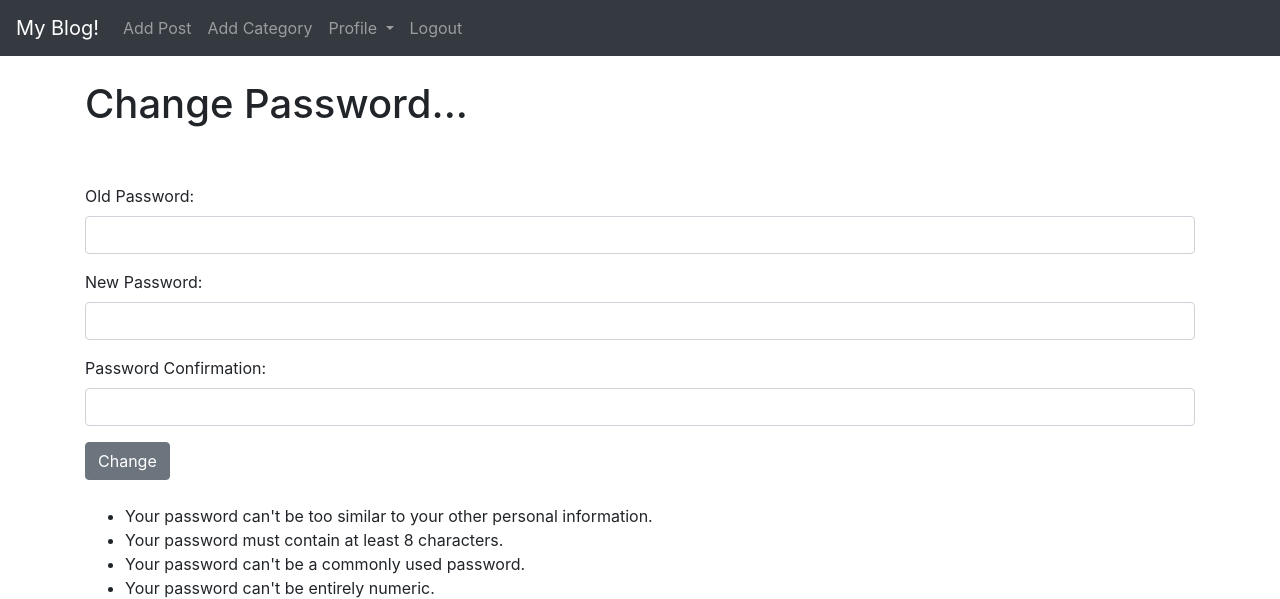
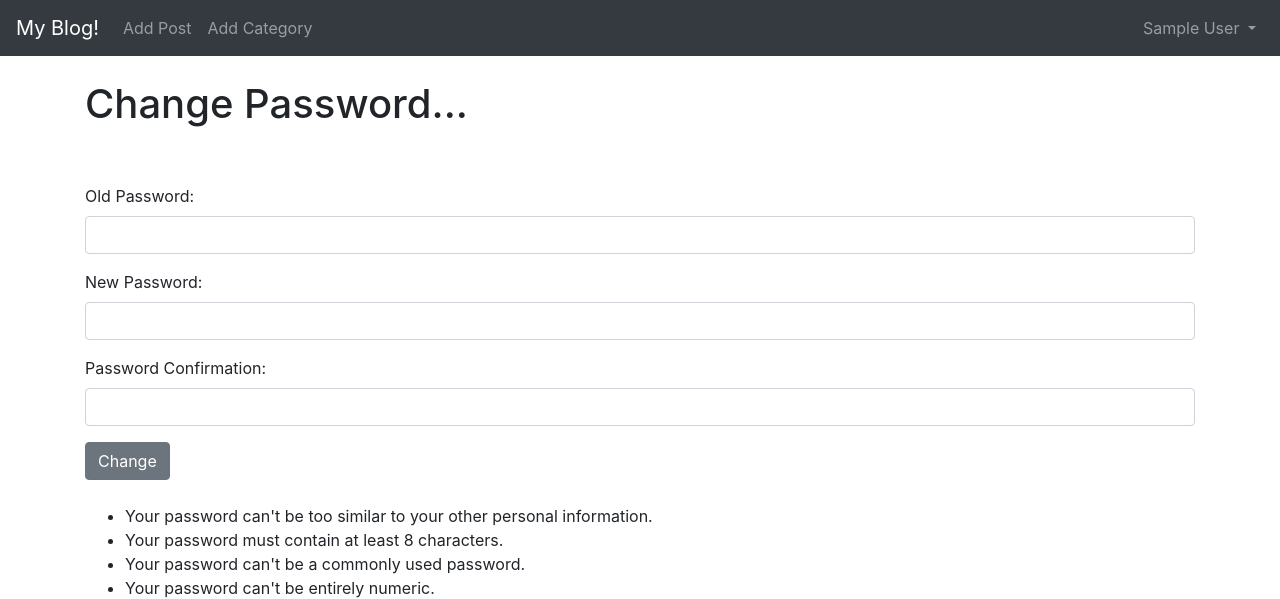
Before and after one commit to neslihanucum/SimpleBlog, a Django app: page /members/password/ in a window 1280 px wide. Shown: the top 599 px of the page. Run offline with Django 4.2, Linux system fonts and the light colour scheme; the visitor is signed in with stand-in values (Sample User, id 1); data that the repository does not hold is empty.

Commit message:
end of the tutorial

```diff
--- a/ablog/members/forms.py
+++ b/ablog/members/forms.py
@@ -16,7 +16,6 @@ class ProfilePageForm(forms.ModelForm):
             'twitter_url': forms.TextInput(attrs={'class': 'form-control'}),
             'instagram_url': forms.TextInput(attrs={'class': 'form-control'}),
             'pinterest_url': forms.TextInput(attrs={'class': 'form-control'}),
-
         }
 
 
--- a/ablog/theblog/templates/base.html
+++ b/ablog/theblog/templates/base.html
@@ -69,25 +69,6 @@
                     Add Category
                 </a>
             </li>
-            <li class="nav-item dropdown">
-              <a class="nav-link dropdown-toggle" href="#" role="button" data-toggle="dropdown" aria-expanded="false">
-                Profile
-              </a>
-              <ul class="dropdown-menu">
-                <li><a class="dropdown-item" href="{% url 'members:edit_profile' %}">Edit Settings</a></li>
-                {% if user.profile.id %}
-                    <li><a class="dropdown-item" href="{% url 'members:edit_profile_page' user.profile.id %}">Edit Profile Page</a></li>
-                    <li><a class="dropdown-item" href="{% url 'members:show_profile_page' user.profile.id %}">Show Profile Page</a></li>
-                {% else %}
-                    <li><a class="dropdown-item" href="{% url 'members:create_profile_page' %}">Create Profile Page</a></li>
-                {% endif %}
-              </ul>
-            </li>
-            <li class="nav-item">
-                <a class="nav-link" href="{% url 'logout' %}">
-                    Logout
-                </a>
-            </li>
 
           {% else %}
 
@@ -103,6 +84,27 @@
             </li>
           {% endif %}
         </ul>
+        {% if user.is_authenticated %}
+            <ul class="navbar-nav ml-auto">
+                <li class="nav-item dropdown">
+                  <a class="nav-link dropdown-toggle" href="#" role="button" data-toggle="dropdown" aria-expanded="false">
+                    {{ user.first_name }} {{ user.last_name }}
+                  </a>
+                  <ul class="dropdown-menu">
+                    <li><a class="dropdown-item" href="{% url 'members:edit_profile' %}">Edit Settings</a></li>
+                    {% if user.profile.id %}
+                        <li><a class="dropdown-item" href="{% url 'members:edit_profile_page' user.profile.id %}">Edit Profile Page</a></li>
+                        <li><a class="dropdown-item" href="{% url 'members:show_profile_page' user.profile.id %}">Show Profile Page</a></li>
+                    {% else %}
+                        <li><a class="dropdown-item" href="{% url 'members:create_profile_page' %}">Create Profile Page</a></li>
+                    {% endif %}
+                    <a class="dropdown-item" href="{% url 'logout' %}">
+                        Logout
+                    </a>
+                  </ul>
+                </li>
+            </ul>
+        {% endif %}
       </div>
     </nav>
     <br>
```
Also changed, not shown: ablog/members/templates/registration/login.html (+8 -1 lines).
